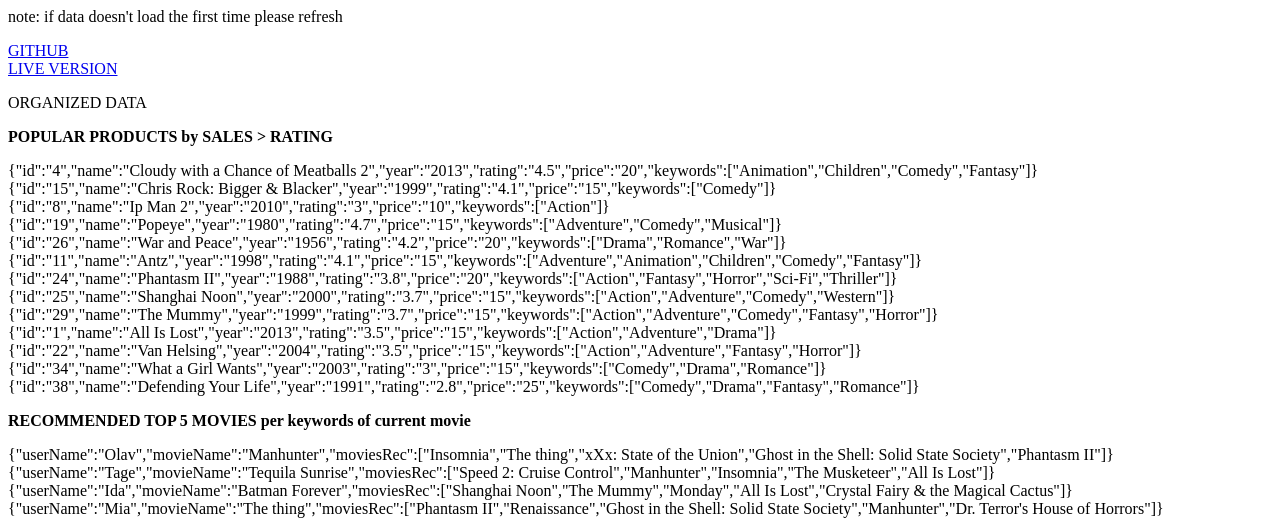
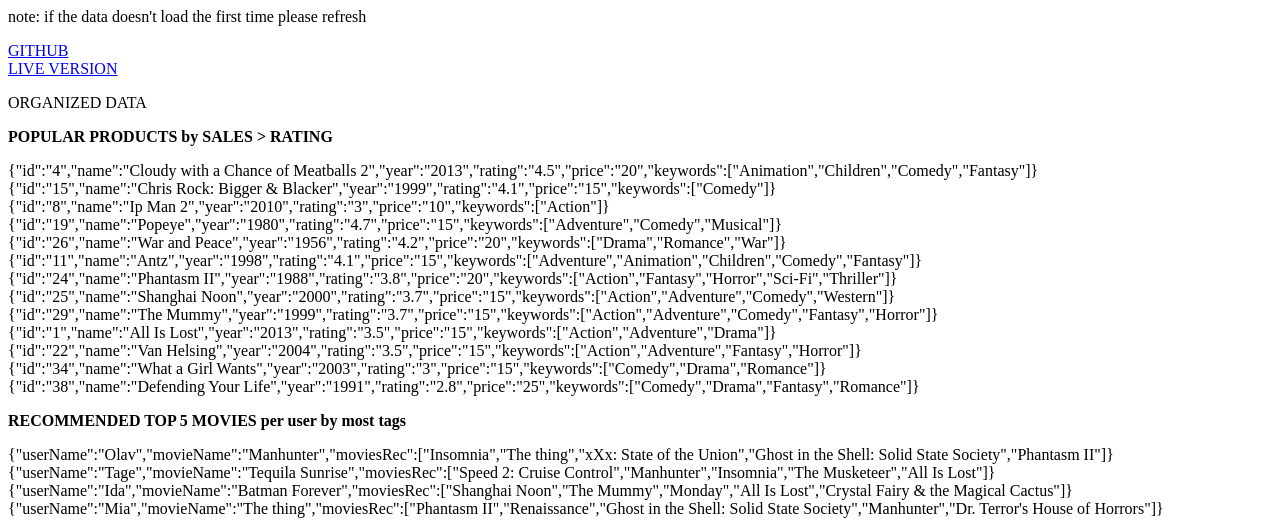
Before and after one commit to bgdnvk/experisAcademy, a plain HTML site: page index.html in a window 1280 px wide. Shown: the top 520 px of the page. Drawn offline with Linux system fonts and the light colour scheme.

Commit message:
comments, readme

```diff
--- a/index.html
+++ b/index.html
@@ -6,7 +6,7 @@
 </head>
 <body>
     <div id="container">
-        <p>note: if data doesn't load the first time please refresh</p>
+        <p>note: if the data doesn't load the first time please refresh</p>
         <a href="https://github.com/bgdnvk/experisAcademy">GITHUB</a>
         <br>
         <a href="https://angry-franklin-8c7d1b.netlify.app/">LIVE VERSION</a>
@@ -24,7 +24,7 @@
             </div>
             <div id="containerRec">
                 <p>
-                    <b>RECOMMENDED TOP 5 MOVIES per keywords of current movie</b>
+                    <b>RECOMMENDED TOP 5 MOVIES per user by most tags</b>
                 </p>
                 <div id="recProducts"></div>
             </div>
--- a/scripts/main.js
+++ b/scripts/main.js
@@ -151,10 +151,9 @@ function getRecMovies(recArr, numMovies){
     // console.log(recMovies);
     return recMovies;
 }
-
+//return array of tags/keywords from the user session
 function getUserTags(session){
     let userTags = [];
-
     for(key in session){
         let userTagsObj = getUserTagsObj(session[key]);
         userTags.push(userTagsObj);
```
Also changed, not shown: 1 other file.
